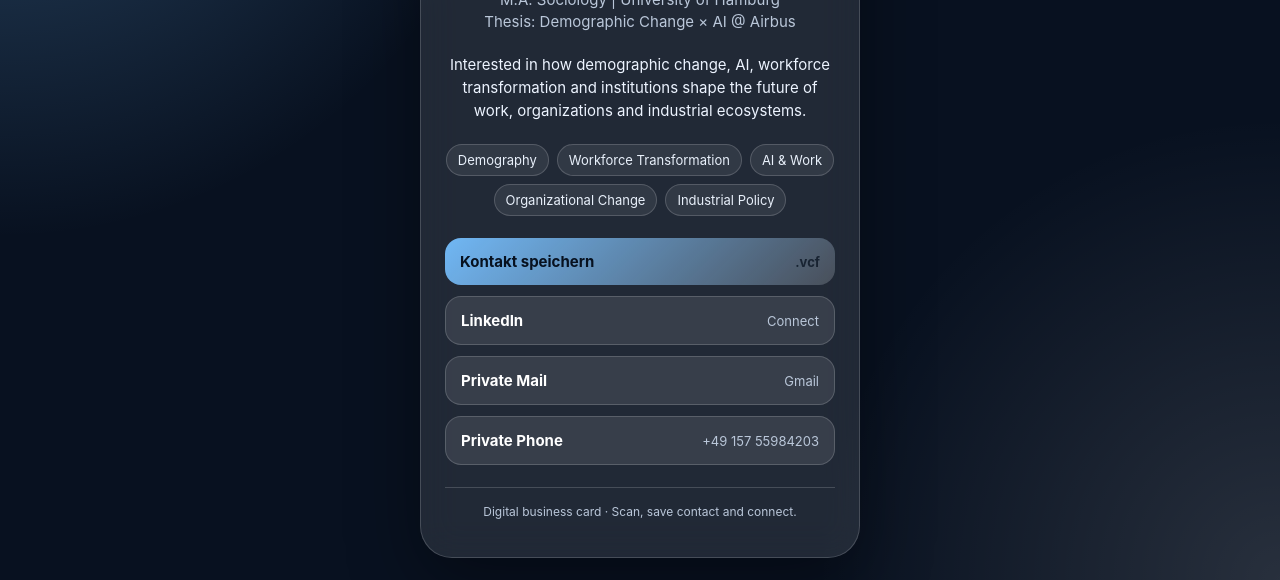
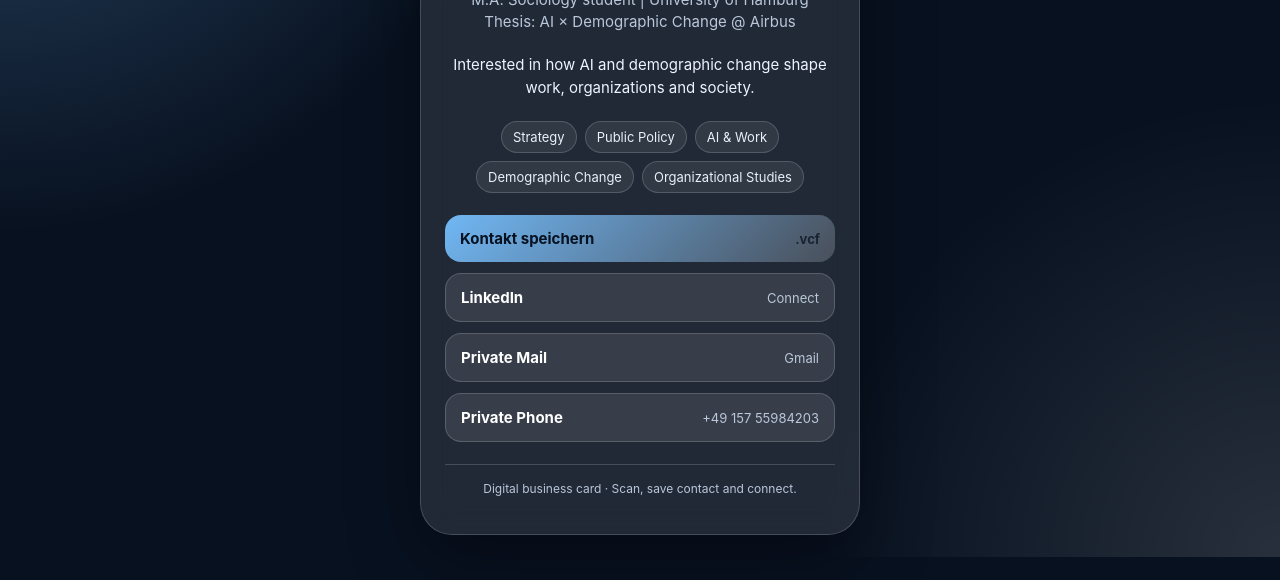
Before and after one commit to wimmerbenedikt2-commits/benediktwimmer, a plain HTML site: page index.html in a window 1280 px wide. Shown: the part 288-868 px from the top of the page. After the commit the page ends 845 px from the top, so only its background shows below. Drawn offline with Linux system fonts and the light colour scheme.

Commit message:
Update contact card profile, broader focus and topic tags

```diff
--- a/index.html
+++ b/index.html
@@ -120,20 +120,20 @@
 
       <h1>Benedikt Wimmer</h1>
       <p class="subtitle">
-        M.A. Sociology | University of Hamburg<br>
-        Thesis: Demographic Change × AI @ Airbus
+        M.A. Sociology student | University of Hamburg<br>
+        Thesis: AI × Demographic Change @ Airbus
       </p>
 
       <p class="tagline">
-        Interested in how demographic change, AI, workforce transformation and institutions shape the future of work, organizations and industrial ecosystems.
+        Interested in how AI and demographic change shape work, organizations and society.
       </p>
 
       <div class="chips">
-        <div class="chip">Demography</div>
-        <div class="chip">Workforce Transformation</div>
-        <div class="chip">AI & Work</div>
-        <div class="chip">Organizational Change</div>
-        <div class="chip">Industrial Policy</div>
+        <div class="chip">Strategy</div>
+        <div class="chip">Public Policy</div>
+        <div class="chip">AI &amp; Work</div>
+        <div class="chip">Demographic Change</div>
+        <div class="chip">Organizational Studies</div>
       </div>
     </section>
 
```
